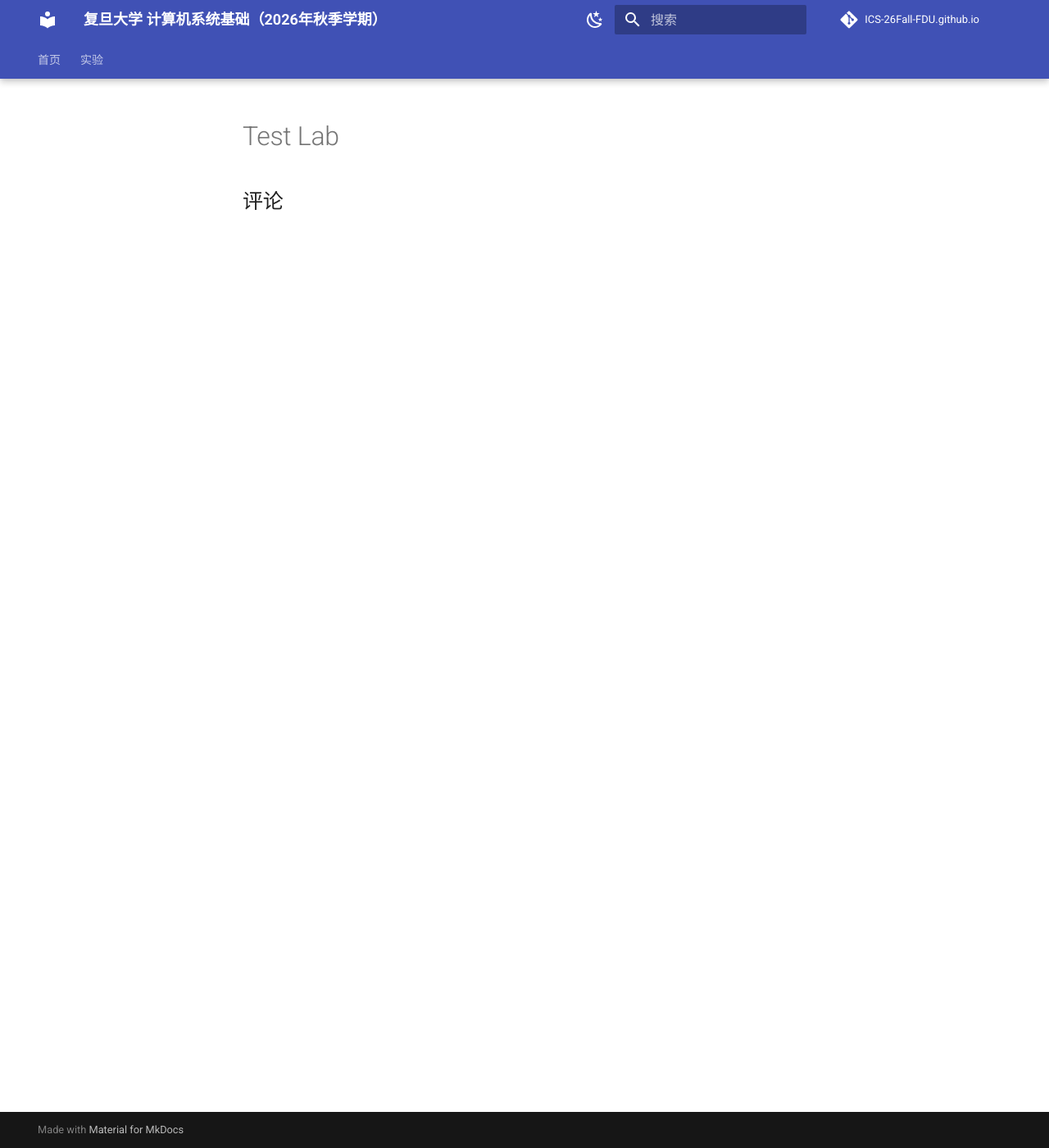
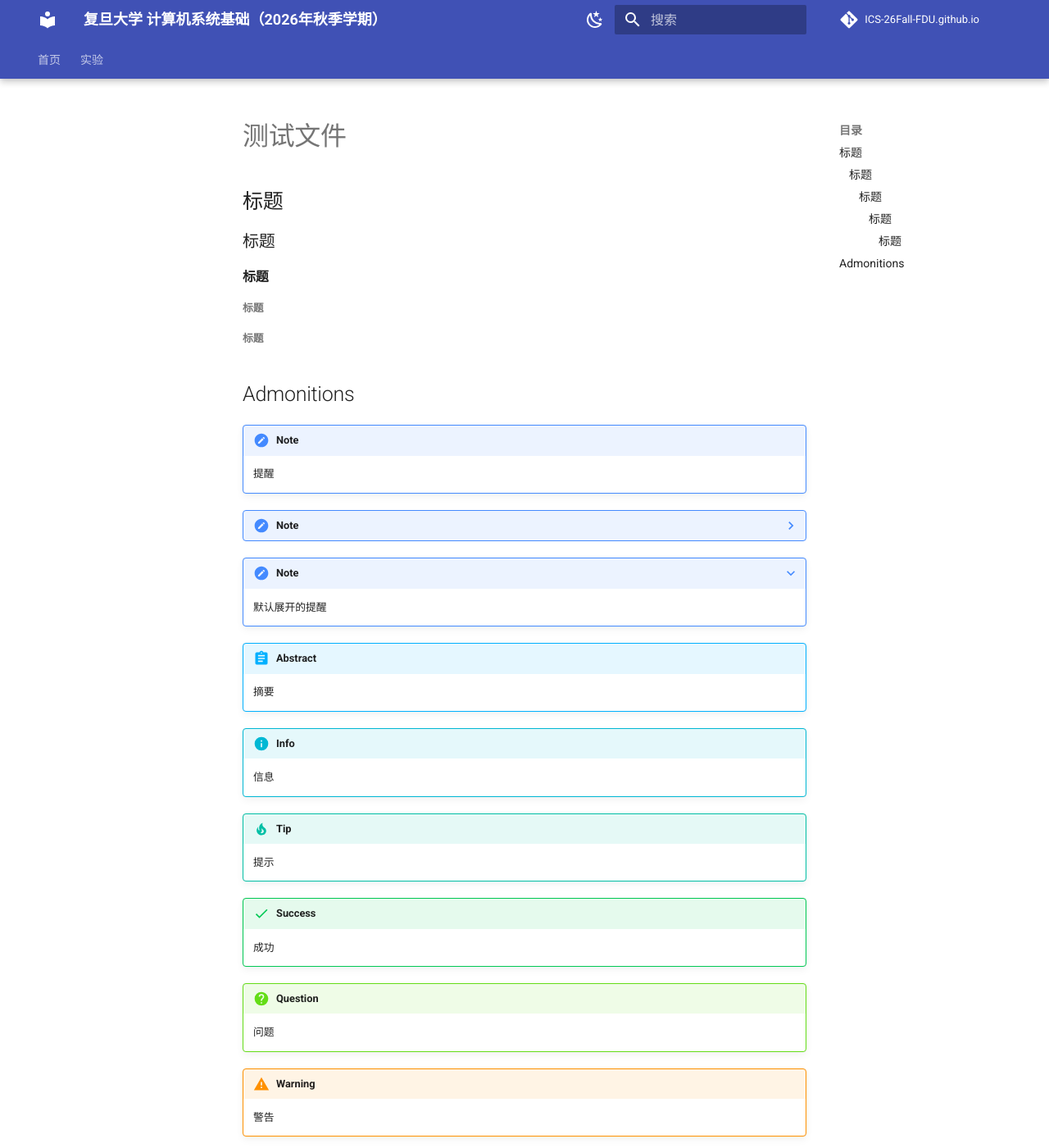
Before and after one commit to ICS-26Fall-FDU/ICS-26Fall-FDU.github.io, an MkDocs documentation site: the page built from docs/labs/test-lab.md, in a window 1280 px wide and 1400 px high. Shown: the whole window at 82% size. Built offline with MkDocs 1.6.1 and Material for MkDocs 9.7.7, drawn with Linux system fonts in a browser that asks for light colours; comment, search, counter and statistics services are not loaded; some of the changed text lies outside the part shown.

Commit message:
add admonitions and test file

```diff
--- a/docs/labs/test-lab.md
+++ b/docs/labs/test-lab.md
@@ -1,3 +1,77 @@
 ---
 title: Test Lab
 ---
+
+# 测试文件
+
+## 标题
+
+### 标题
+
+#### 标题
+
+##### 标题
+
+###### 标题
+
+## Admonitions
+
+!!! note
+
+    提醒
+
+??? note
+
+    可以展开的提醒
+
+???+ note
+
+    默认展开的提醒
+
+!!! abstract
+
+    摘要
+
+!!! info
+
+    信息
+
+!!! tip
+
+    提示
+
+!!! success
+
+    成功
+
+!!! question
+
+    问题
+
+!!! warning
+
+    警告
+
+!!! failure
+
+    失败
+
+!!! danger
+
+    危险！
+
+!!! bug
+
+    bug
+
+!!! example
+
+    示例
+
+!!! quote
+
+    引用
+
+!!! example "举个例子"
+
+    这是被举的例子
--- a/mkdocs.yml
+++ b/mkdocs.yml
@@ -36,8 +36,13 @@ plugins:
       repository: ICS-26Fall-FDU/ICS-26Fall-FDU.github.io
       branch: main
 
+markdown_extensions:
+  - admonition
+  - pymdownx.details
+  - pymdownx.superfences
+
 nav:
   - 首页: index.md
   - 实验:
     - 总览: labs/index.md
-#  - 课程项目: 404.md
+#    - 测试: labs/test-lab.md
```
